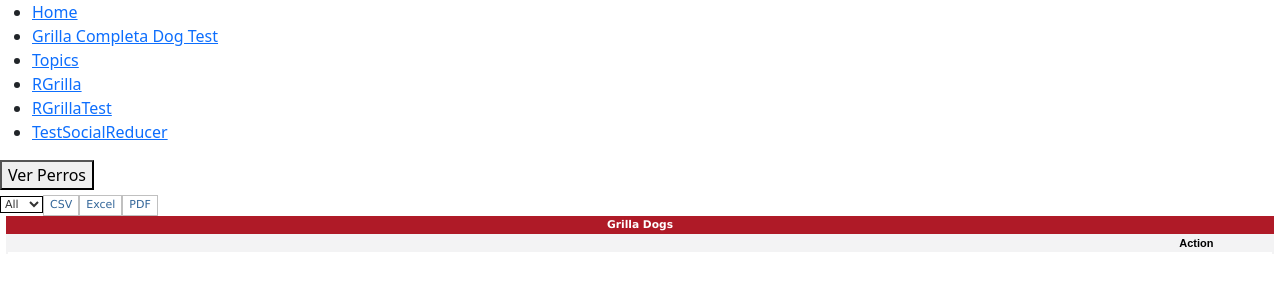
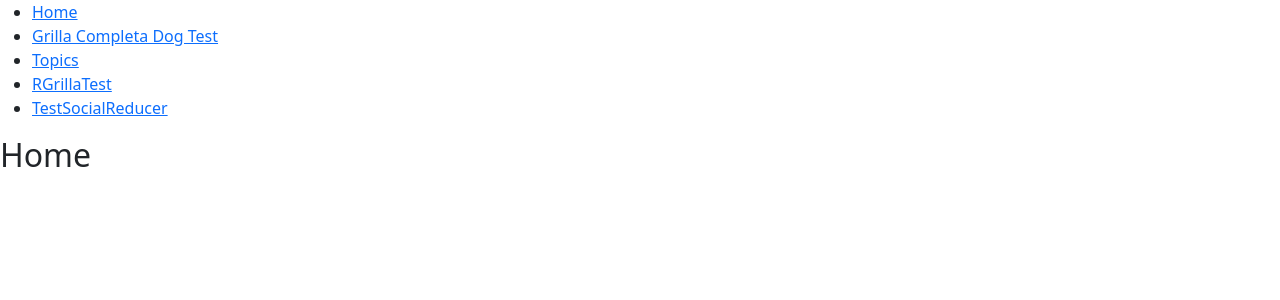
Before and after one commit to sirfreedom/DogPageReact, a React (Create React App) app: page /rGrilla in a window 1280 px wide. Shown: the top 300 px of the page. Built offline with nearby package versions, Linux system fonts and the light colour scheme.

Commit message:
se limpia un poco
se limpia un poco

```diff
--- a/src/App.js
+++ b/src/App.js
@@ -2,7 +2,6 @@ import './Css/App.css';
 import 'bootstrap/dist/css/bootstrap.css';
 import GrillaCompleta from './Components/GrillaCompleta';
 import {BrowserRouter as Router, Switch, Route, Link} from 'react-router-dom';
-import RGrid from './Components/RGrid';
 import RGridTest from './Components/RGridTest';
 import {ListAll} from './Components/Helpers';
 import React, {useState} from 'react';
@@ -61,9 +60,6 @@ function App() {
           <li key="Topic">
             <Link to="/topics">Topics</Link>
           </li>
-          <li key="RGrilla">
-            <Link to="/RGrilla">RGrilla</Link>
-          </li>
           <li key="GrillaTest">
             <Link to="/RGrillaTest">RGrillaTest</Link>
           </li>
@@ -73,22 +69,6 @@ function App() {
         </ul>
 
         <Switch>
-          <Route path="/rGrilla">
-            <button key="btnFind" id="btnFind" onClick={FindDogs}>
-              Ver Perros
-            </button>
-            <br></br>
-            <RGrid
-              key="RGrid1"
-              Tittle="Grilla Dogs"
-              rows={Dogs}
-              columns={GrillaConfiguracion}
-              ShowDelete
-              Export
-              DeleteId={id => console.log(id)}
-              isLoading={isCargando}
-            />
-          </Route>
           <Route path="/rGrillaTest">
             <button key="btnFindTest" id="btnFindTest" onClick={FindDogs}>
               Ver Perros Test
--- a/src/Components/RGrid.jsx
+++ /dev/null
@@ -1,181 +0,0 @@
-//import React, {useCallback,useEffect,useState} from 'react';
-import React, {useState} from 'react';
-//import {useLayoutEffect} from 'react';
-//import {useEffect} from 'react';
-//import {Row} from 'react-bootstrap';
-//import {act} from 'react-dom/cjs/react-dom-test-utils.production.min';
-import '../Css/RGrid.css';
-
-const RGrid = props => {
-  const [Rows, setRows] = useState([...props.rows]);
-  const [rowsPerPage, setRowsPerPage] = useState(10);
-  //const [actualPageIndex, setActualPageIndex] = useState(0);
-  //const [actualPage, setActualPage] = useState([]);
-  //const [Columns, setColumns] = useState([...props.columns]);
-
-  const ddlPages_OnChange = value => {
-    setRowsPerPage(value);
-  };
-
-  const Export = value => {
-    console.log(value);
-  };
-
-  /*
-  const ChangeId = (jsonvalue, nameid) => {};
-
-  const ordenPorDefecto = (datos = [], selector = () => {}, ordenAscendente = false) => {
-    const localCompareOptions = {
-      sensitivity: 'base',
-      ignorePunctuation: true,
-    };
-    let comparacion = 0;
-    return [...datos].sort((a, b) => {
-      const claveA = selector(a);
-      const claveB = selector(b);
-
-      if (typeof claveA !== 'string' && typeof claveA !== 'number') {
-        comparacion = 0;
-      }
-
-      if (typeof claveA === 'string') {
-        comparacion = claveA.localeCompare(claveB, undefined, localCompareOptions);
-      } else {
-        comparacion = claveA - claveB;
-      }
-
-      return ordenAscendente ? comparacion : comparacion * -1;
-    });
-  };
-
-
-  const backward = () => {
-    const page = [];
-    for (let i = actualPageIndex - 1; (i = actualPageIndex - rowsPerPage); i--) {
-      page.push(Row[i]);
-    }
-    setActualPage(page);
-  };
-
-
-  const handleNex = () => {
-    setActualPage(actualPageIndex + rowsPerPage);
-  };
-
-  const fordward = () => {
-    const page = [];
-    for (let i = actualPageIndex + 1; (i = actualPageIndex + rowsPerPage); i++) {
-      console.log(Row[i]);
-    }
-    setActualPage(page);
-  };
-
-
-
-  useEffect(() => {
-    //fordward();
-    //console.log(actualPage);
-  }, [actualPage]);
-
-
-
-  useLayoutEffect(() => {
-    //console.log('Se ejecutó el useLayoutEffect');
-  }, []);
-  */
-
-  return (
-    <div>
-      {props.isLoading ? (
-        <h2>Loading ...</h2>
-      ) : (
-        <React.Fragment>
-          <span>
-            <select
-              className="Select"
-              name="ddlPages"
-              id="ddlPages"
-              key="ddlPages"
-              onChange={e => ddlPages_OnChange(e.target.value)}
-            >
-              <option value="9999"> All </option>
-              <option value="10"> 10 </option>
-              <option value="25"> 25 </option>
-              <option value="50"> 50 </option>
-              <option value="100"> 100 </option>
-            </select>
-          </span>
-          {props?.Export && (
-            <span>
-              <button value="csv" className="btn-2" onClick={e => Export(e.target.value)}>
-                CSV
-              </button>
-              <button value="xls" className="btn-2" onClick={e => Export(e.target.value)}>
-                Excel
-              </button>
-              <button value="pdf" className="btn-2" onClick={e => Export(e.target.value)}>
-                PDF
-              </button>
-            </span>
-          )}
-          <table key="tTittle" width="99%" border="0" align="center">
-            <tr className="TrTittle">
-              <td className="TdTittle" align="center">
-                <a>{props.Tittle}</a>
-              </td>
-            </tr>
-          </table>
-
-          <table className="Table" key="tgrid" width="99%" align="center">
-            <thead key="tHead">
-              <tr key="trColumns">
-                {props.columns.map((column, idx) => {
-                  return (
-                    <th className="TableCellBold" width={column.WidthColumn}>
-                      {column.Titulo}
-                    </th>
-                  );
-                })}
-                {props.ShowDelete && (
-                  <th width="5%" className="TableCellBold">
-                    Action
-                  </th>
-                )}
-              </tr>
-            </thead>
-            <tbody key="tBody">
-              {props.rows.map((row, idx) => {
-                if (idx <= rowsPerPage) {
-                  return (
-                    <tr>
-                      {props.columns.map((column, colx) => {
-                        return (
-                          <td className="TableCell" width={column.WidthColumn}>
-                            {column.Selector(row)}
-                          </td>
-                        );
-                      })}
-                      {props.ShowDelete && (
-                        <td className="TableCellBold">
-                          <button onClick={() => props.DeleteId(row.id)}>Delete</button>
-                        </td>
-                      )}
-                    </tr>
-                  );
-                }
-              })}
-            </tbody>
-            <tfoot>
-              <tr>
-                <td colSpan={props.columns.length - 1}></td>
-              </tr>
-            </tfoot>
-          </table>
-        </React.Fragment>
-      )}
-      <div></div>
-    </div>
-  );
-};
-
-export default RGrid;
--- a/src/Components/RGridTest.jsx
+++ b/src/Components/RGridTest.jsx
@@ -4,27 +4,24 @@ import React, {useCallback, useState} from 'react';
 import {useEffect} from 'react';
 import exportFromJSON from 'export-from-json';
 import jsPDF from 'jspdf';
-import 'jspdf-autotable'
+import 'jspdf-autotable';
 
 const RGridTest = props => {
   const [Rows, setRows] = useState([]);
   const [rowsPerPage, setRowsPerPage] = useState(10);
-  const [TotalRows, setTotalRows] = useState(0);
   const [actualPageIndex, setActualPageIndex] = useState(1);
   const [TotalPages, setTotalPages] = useState(0);
 
   const handleExportar = e => {
+    const doc = new jsPDF();
+    const fileName = (props.Tittle + '_' + new Date().toLocaleString('es-AR'))
+      .replace(/[/]/gi, '')
+      .replace(/[: ]/g, '');
     const data = Rows.map(fila =>
       props.columns.reduce((prev, columna) => {
         return {...prev, [columna.Tittle]: columna.Selector(fila)};
       }, {})
     );
-    const doc = new jsPDF();
-
-    const fileName = (props.Tittle + '_' + new Date().toLocaleString('es-AR'))
-      .replace(/[/]/gi, '')
-      .replace(/[: ]/g, '');
-
     switch (e.target.value) {
       case 'csv':
         exportFromJSON({data, fileName, exportType: exportFromJSON.types.csv});
@@ -53,47 +50,26 @@ const RGridTest = props => {
   };
 
   const ddlPages_OnChange = value => {
-    try {
     setRowsPerPage(value);
-    } catch (e) {
-      console.log(e.message);
-    }
-  };
-
-  const Export = value => {
-    console.log(value);
   };
 
   const EnabledPaging = () => {
     let b = false;
-    try {
     b = Rows.length > 0 && Rows.length < 9999 && rowsPerPage < 9999;
-    } catch (e) {
-      console.log(e);
-    }
     return b;
   };
 
   const PrevPage = () => {
     let iPage = actualPageIndex;
-    try {
     if (actualPageIndex > 1) {
       iPage = iPage - 1;
     }
     setActualPageIndex(iPage);
-    } catch (e) {
-      console.log(e.message);
-    }
   };
 
   const NextPage = () => {
-    console.log('NextPage');
-    try {
     if (actualPageIndex < TotalPages) {
       setActualPageIndex(actualPageIndex + 1);
-      }
-    } catch (e) {
-      console.log(e.message);
     }
   };
 
@@ -123,7 +99,6 @@ const RGridTest = props => {
       sText = sText.replace('"' + props.ConfigurationId + '":', '"RowId":');
       oComplete = JSON.parse(sText);
       setRows(oComplete);
-      setTotalRows(oComplete.length);
     } catch (e) {
       console.log(e.message);
     }
@@ -151,7 +126,20 @@ const RGridTest = props => {
         </h2>
       ) : (
         <React.Fragment>
+          {props?.Export && (
             <span>
+              <button value="csv" className="btn-2" onClick={handleExportar}>
+                CSV
+              </button>
+              <button value="xls" className="btn-2" onClick={handleExportar}>
+                Excel
+              </button>
+              <button value="pdf" className="btn-2" onClick={handleExportar}>
+                PDF
+              </button>
+            </span>
+          )}
+          <span align="right">
             <select
               className="Select"
               name="ddlPages"
@@ -166,33 +154,20 @@ const RGridTest = props => {
               <option value="9999"> All </option>
             </select>
           </span>
-          {props?.Export && (
-            <span>
-              <button value="csv" className="btn-2" onClick={handleExportar}>
-                CSV
-              </button>
-              <button value="xls" className="btn-2" onClick={handleExportar}>
-                Excel
-              </button>
-              <button value="pdf" className="btn-2" onClick={handleExportar}>
-                PDF
-              </button>
-            </span>
-          )}
-          <table width="99%" border="0" align="center">
+          <table width="100%" border="0" align="center">
             <tr className="TrTittle">
               <td className="TdTittle" align="center">
                 <a>{props.Tittle}</a>
               </td>
             </tr>
           </table>
-          <table className="Table" key="tgrid" width="99%" align="center">
+          <table className="Table" key="tgrid" width="100%" align="center">
             <thead key="thead">
               <tr key="trHead">
                 {props.columns.map((column, idx) => {
                   return (
                     <th className="TableCellBold" width={column.WidthColumn}>
-                      {column.Titulo}
+                      {column.Tittle}
                     </th>
                   );
                 })}
@@ -244,7 +219,7 @@ const RGridTest = props => {
                   colSpan={props.columns.length + 1}
                   className="TableCellBold"
                 >
-                  {EnabledPaging() && (
+                  {EnabledPaging && (
                     <div className="DivFooter">
                       <a href="#" onClick={PrevPage}>
                         <img
--- a/src/Css/RGrid.css
+++ b/src/Css/RGrid.css
@@ -10,6 +10,13 @@
   font-size: 14px;
   background-color: #f3f3f4;
   text-align: center;
+}
+
+.TittleItem {
+  font-size: 11px;
+  font-weight: bold;
+  color: black;
+  font-family: Arial, Verdana;
 }
 
 .TableCellBold {
```
Lines whose indentation alone changed are shown as unchanged.
